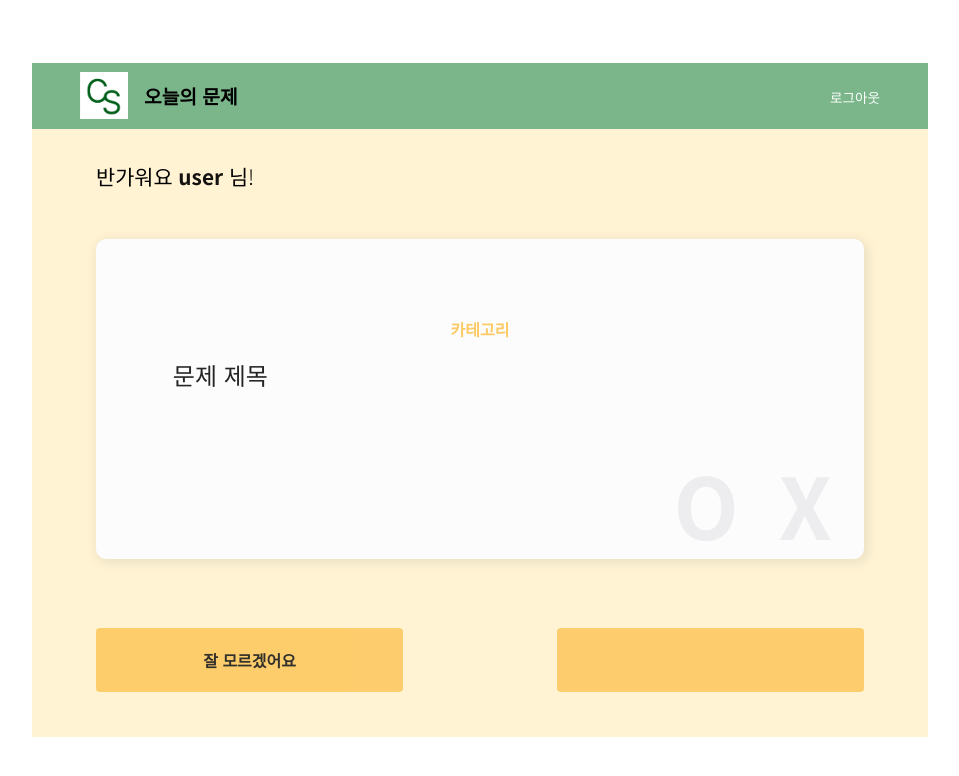
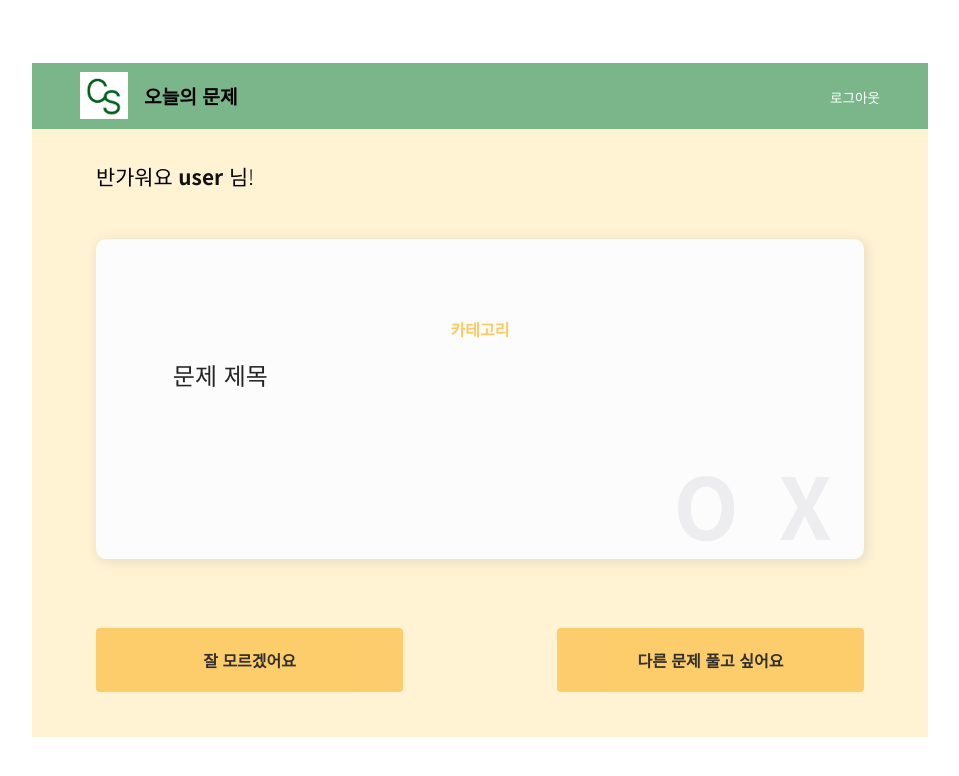
Before and after one commit to HelpCS/HelpCS_frontend, a Next.js app: page /Main in a window 1280 px wide. Shown: the top 776 px of the page, without its empty margins (160-1119 px from the left). Built offline with nearby package versions, Linux system fonts and the light colour scheme.

Commit message:
[#22] Feat: Main page button link

```diff
--- a/src/pages/Main/index.tsx
+++ b/src/pages/Main/index.tsx
@@ -1,19 +1,32 @@
+import { useRouter } from "next/router";
 import { styled } from "../../../stitches.config";
 import GoLink from "../../components/Button/GoLink";
 import QuestionCard from "../../components/Card/QuestionCard";
 import Greetings from "../../components/Text/Greetings";
 
 function Main() {
+  const router = useRouter();
+
+  function onClickWrong() {
+    router.push("/Wrong");
+  }
+
+  function onClickAnother() {
+    alert(
+      "'도와줘 개발' 서비스는 하루마다 한 문제가 제공됩니다. 내일 새로운 문제에 도전해보세요!"
+    );
+  }
+
   return (
     <StyledPadding>
       <Greetings />
       <StyledItemWrapper>
         <QuestionCard />
         <GoLink
-          firstUrl="/Wrong"
-          twoUrl="/"
+          onClickFirst={onClickWrong}
+          onClickTwo={onClickAnother}
           firstSummary="잘 모르겠어요"
-          twoSummary="다른 문제 풀고 싶어요"
+          secondSummary="다른 문제 풀고 싶어요"
         />
       </StyledItemWrapper>
     </StyledPadding>
@@ -24,7 +37,7 @@ export default Main;
 
 const StyledPadding = styled("div", {
   padding: "2rem 4rem",
-})
+});
 
 const StyledItemWrapper = styled("div", {
   width: "100%",
```
